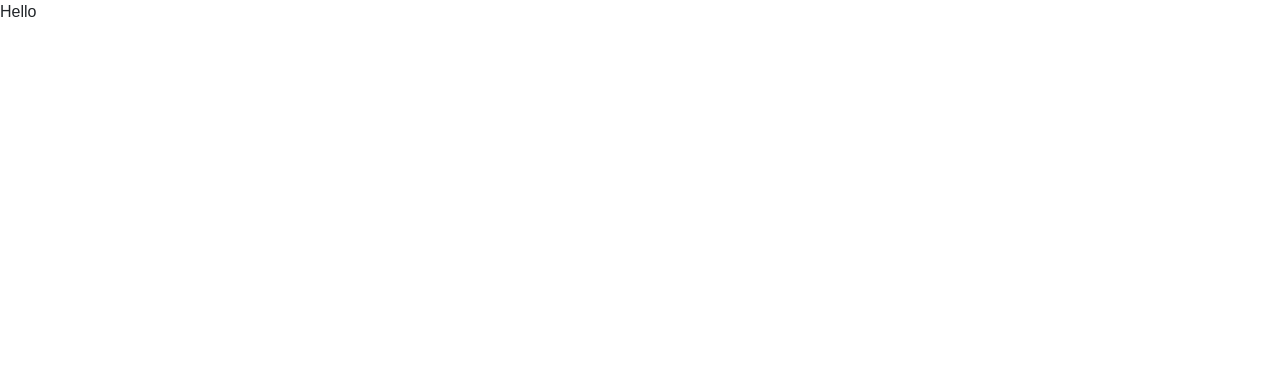
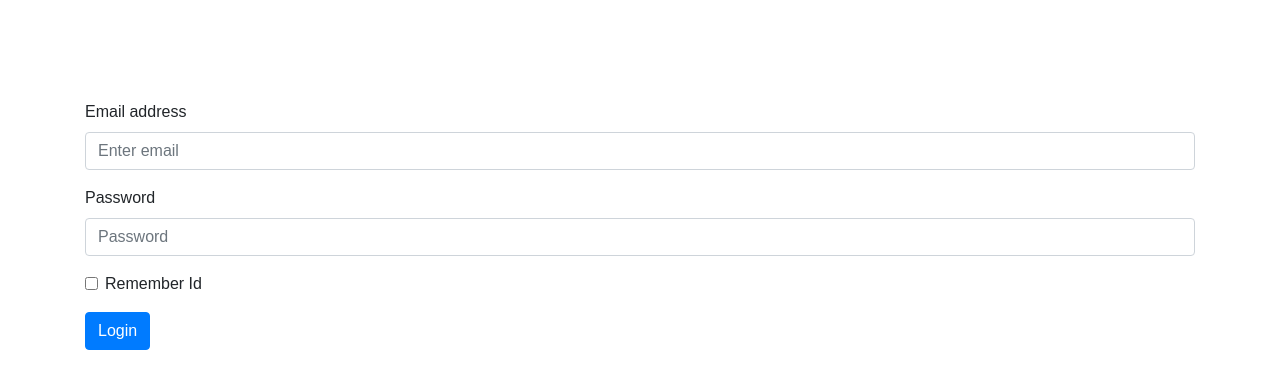
Before and after one commit to duysmile/football-pitch-booking, a React (Create React App) app in the folder client/: page /login in a window 1280 px wide. Shown: the top 388 px of the page. Built offline with nearby package versions, Linux system fonts and the light colour scheme.

Commit message:
'UI-Login'

```diff
--- a/client/src/components/JS/Login.js
+++ b/client/src/components/JS/Login.js
@@ -1,8 +1,29 @@
-import React, { Component } from 'react';
+import React from "react";
+import { Form, Button } from "react-bootstrap";
 
+export default function Login(props) {
+  return (
+    <div className="container">
+      <div className="right-view"></div>
+      <div>
+        <Form>
+          <Form.Group controlId="formBasicEmail">
+            <Form.Label>Email address</Form.Label>
+            <Form.Control type="email" placeholder="Enter email" />
+          </Form.Group>
 
-export default function Login(){
-    return(
-        <div>Hello</div>
-    )
+          <Form.Group controlId="formBasicPassword">
+            <Form.Label>Password</Form.Label>
+            <Form.Control type="password" placeholder="Password" />
+          </Form.Group>
+          <Form.Group controlId="formBasicCheckbox">
+            <Form.Check type="checkbox" label="Remember Id" />
+          </Form.Group>
+          <Button variant="primary" type="submit">
+            Login
+          </Button>
+        </Form>
+      </div>
+    </div>
+  );
 }
--- /dev/null
+++ b/client/src/components/SCSS/Login.scss
@@ -0,0 +1,6 @@
+.container {
+  display: flex;
+  .right-view {
+    flex-grow: 2;
+  }
+}
```
Also changed, not shown: client/src/components/JS/Home.js (+63 -40 lines).
